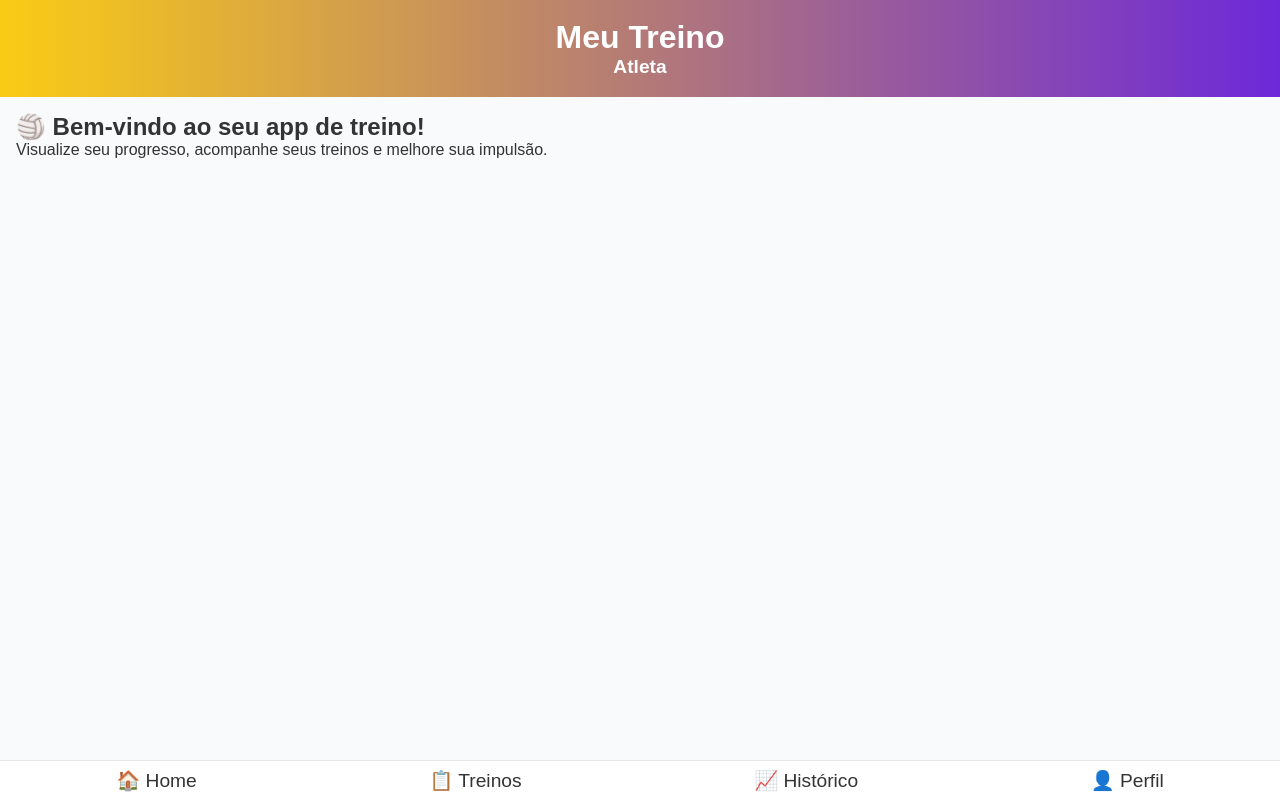
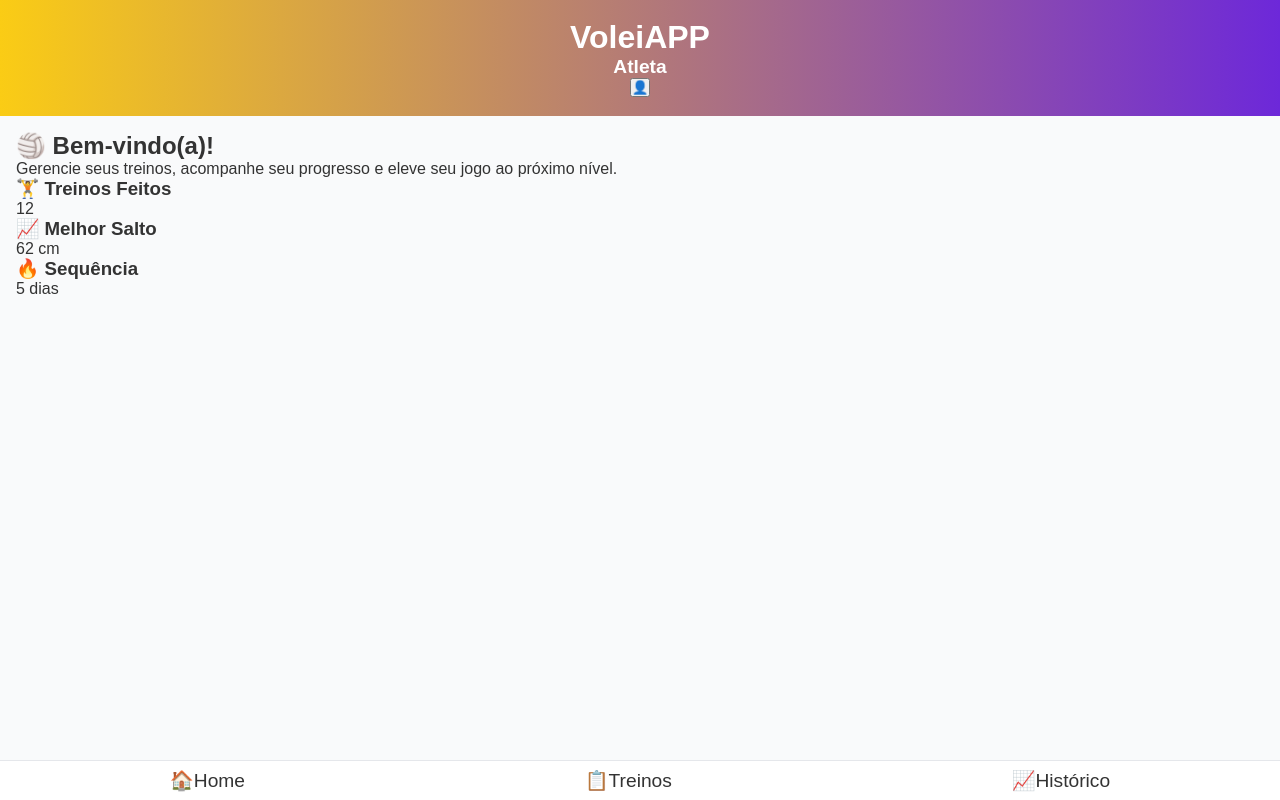
Before and after one commit to lipekiwi/VoleiAPP, a plain HTML site: page index.html in a window 1280 px wide. Drawn offline with Linux system fonts and the light colour scheme.

Commit message:
Enhance index.html with new header and content

```diff
--- a/index.html
+++ b/index.html
@@ -3,54 +3,84 @@
 <head>
   <meta charset="UTF-8" />
   <meta name="viewport" content="width=device-width, initial-scale=1.0" />
-  <title>VoleiAPP</title>
+  <title>VoleiAPP 🏐</title>
+
+  <!-- Estilo principal -->
   <link rel="stylesheet" href="app.css" />
+
+  <!-- Script principal -->
   <script defer src="app.js"></script>
 </head>
 <body>
-  <header>
-    <h1>Meu Treino</h1>
-    <p class="user-name">Atleta</p>
+  <!-- TOPO -->
+  <header class="app-header">
+    <div class="header-content">
+      <h1 class="app-title">VoleiAPP</h1>
+      <div class="user-info">
+        <p class="user-name">Atleta</p>
+        <button id="profileBtn" class="icon-btn" aria-label="Perfil">
+          👤
+        </button>
+      </div>
+    </div>
   </header>
 
-  <main id="content">
+  <!-- CONTEÚDO PRINCIPAL -->
+  <main id="content" class="app-main">
+
     <!-- HOME -->
-    <section id="homeSection" class="active">
-      <h2>🏐 Bem-vindo ao seu app de treino!</h2>
-      <p>Visualize seu progresso, acompanhe seus treinos e melhore sua impulsão.</p>
-    </section>
+    <section id="homeSection" class="page-section active">
+      <div class="welcome-card fade-in">
+        <h2>🏐 Bem-vindo(a)!</h2>
+        <p>Gerencie seus treinos, acompanhe seu progresso e eleve seu jogo ao próximo nível.</p>
+      </div>
 
-    <!-- TREINOS -->
-    <section id="treinosSection" class="hidden">
-      <h2>Treino da Semana</h2>
-      <div id="treinoDia">
-        <p>Hoje é <strong><span id="diaAtual"></span></strong></p>
-        <div id="treinoAtual">
-          <p>Nenhum treino cadastrado para hoje.</p>
+      <div class="stats-grid">
+        <div class="stat-card">
+          <h3>🏋️ Treinos Feitos</h3>
+          <p id="statTreinos">12</p>
+        </div>
+        <div class="stat-card">
+          <h3>📈 Melhor Salto</h3>
+          <p id="statSalto">62 cm</p>
+        </div>
+        <div class="stat-card">
+          <h3>🔥 Sequência</h3>
+          <p id="statDias">5 dias</p>
         </div>
       </div>
     </section>
 
+    <!-- TREINOS -->
+    <section id="treinosSection" class="page-section hidden">
+      <h2>Treino da Semana</h2>
+      <div class="treino-dia">
+        <p>Hoje é <strong><span id="diaAtual"></span></strong></p>
+        <div id="treinoAtual" class="treino-box">
+          <p>Nenhum treino cadastrado para hoje.</p>
+        </div>
+      </div>
+      <button id="addTreinoBtn" class="btn-primary">➕ Adicionar Treino</button>
+    </section>
+
     <!-- HISTÓRICO -->
-    <section id="historicoSection" class="hidden">
+    <section id="historicoSection" class="page-section hidden">
       <h2>Histórico e Progresso</h2>
-      <div id="graficoSalto">
-        <canvas id="jumpChart" width="300" height="200"></canvas>
-      </div>
+      <canvas id="jumpChart" width="320" height="200"></canvas>
     </section>
+
   </main>
 
-  <!-- NAVEGAÇÃO INFERIOR -->
+  <!-- RODAPÉ / NAVEGAÇÃO -->
   <nav class="bottom-nav">
-    <button id="homeBtn">🏠 Home</button>
-    <button id="treinosBtn">📋 Treinos</button>
-    <button id="historicoBtn">📈 Histórico</button>
-    <button id="profileBtn">👤 Perfil</button>
+    <button id="homeBtn" class="nav-btn active">🏠<span>Home</span></button>
+    <button id="treinosBtn" class="nav-btn">📋<span>Treinos</span></button>
+    <button id="historicoBtn" class="nav-btn">📈<span>Histórico</span></button>
   </nav>
 
   <!-- MODAL DE PERFIL -->
   <div id="profileModal" class="modal hidden">
-    <div class="modal-content">
+    <div class="modal-content slide-up">
       <h2>Meu Perfil</h2>
       <form id="profileForm">
         <label>Nome</label>
@@ -68,14 +98,14 @@
           <option value="Líbero">Líbero</option>
         </select>
 
-        <!-- BOTÃO DE ALTERAR TEMA -->
+        <!-- ALTERAR TEMA -->
         <div class="theme-toggle-container">
           <button type="button" id="toggleTheme" class="theme-toggle">
             🌙 Alternar Tema
           </button>
         </div>
 
-        <!-- BOTÕES DE AÇÃO -->
+        <!-- AÇÕES -->
         <div class="button-row">
           <button type="submit" class="btn-save">Salvar</button>
           <button type="button" id="logoutBtn" class="btn-logout">Sair</button>
```
